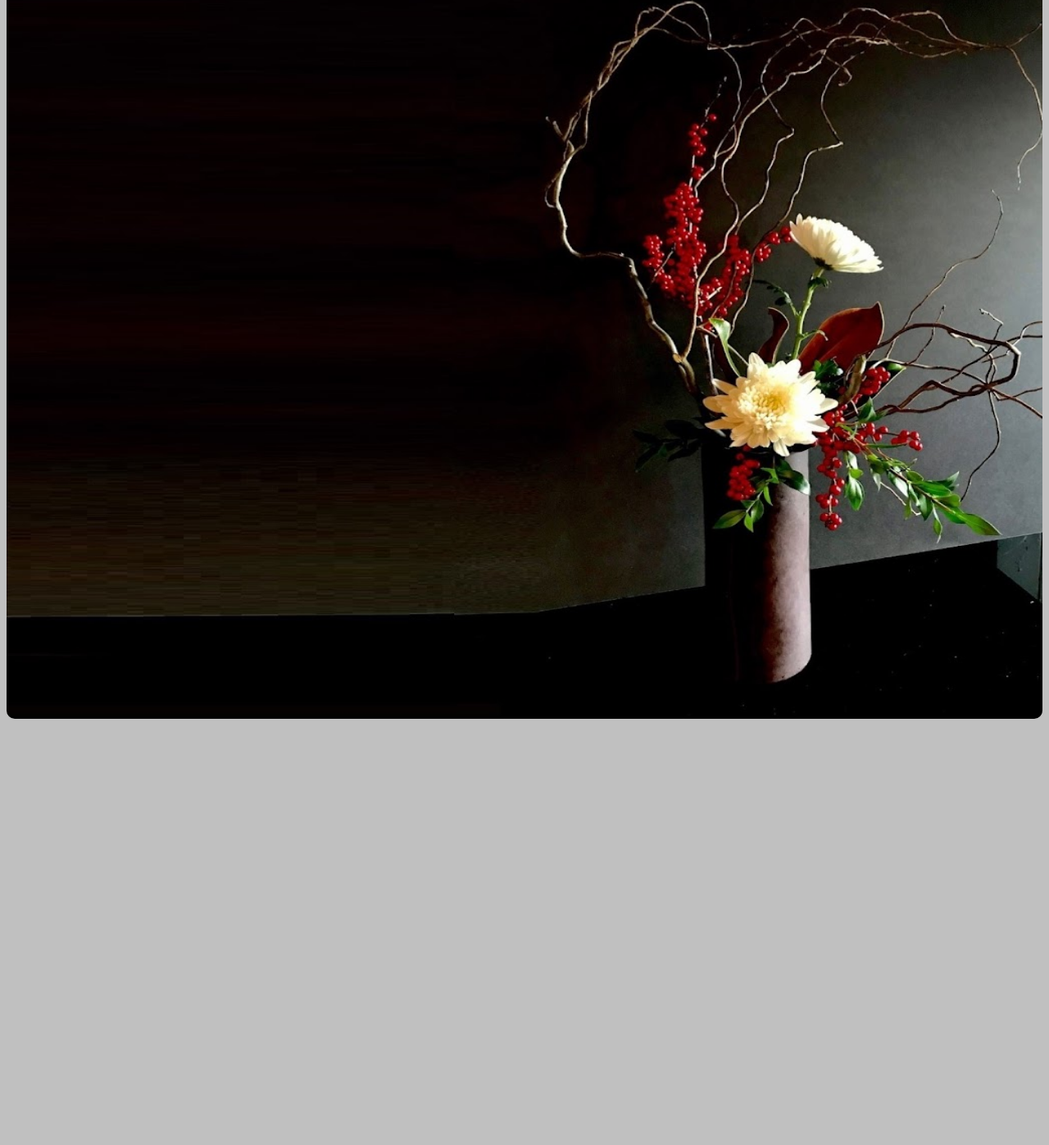
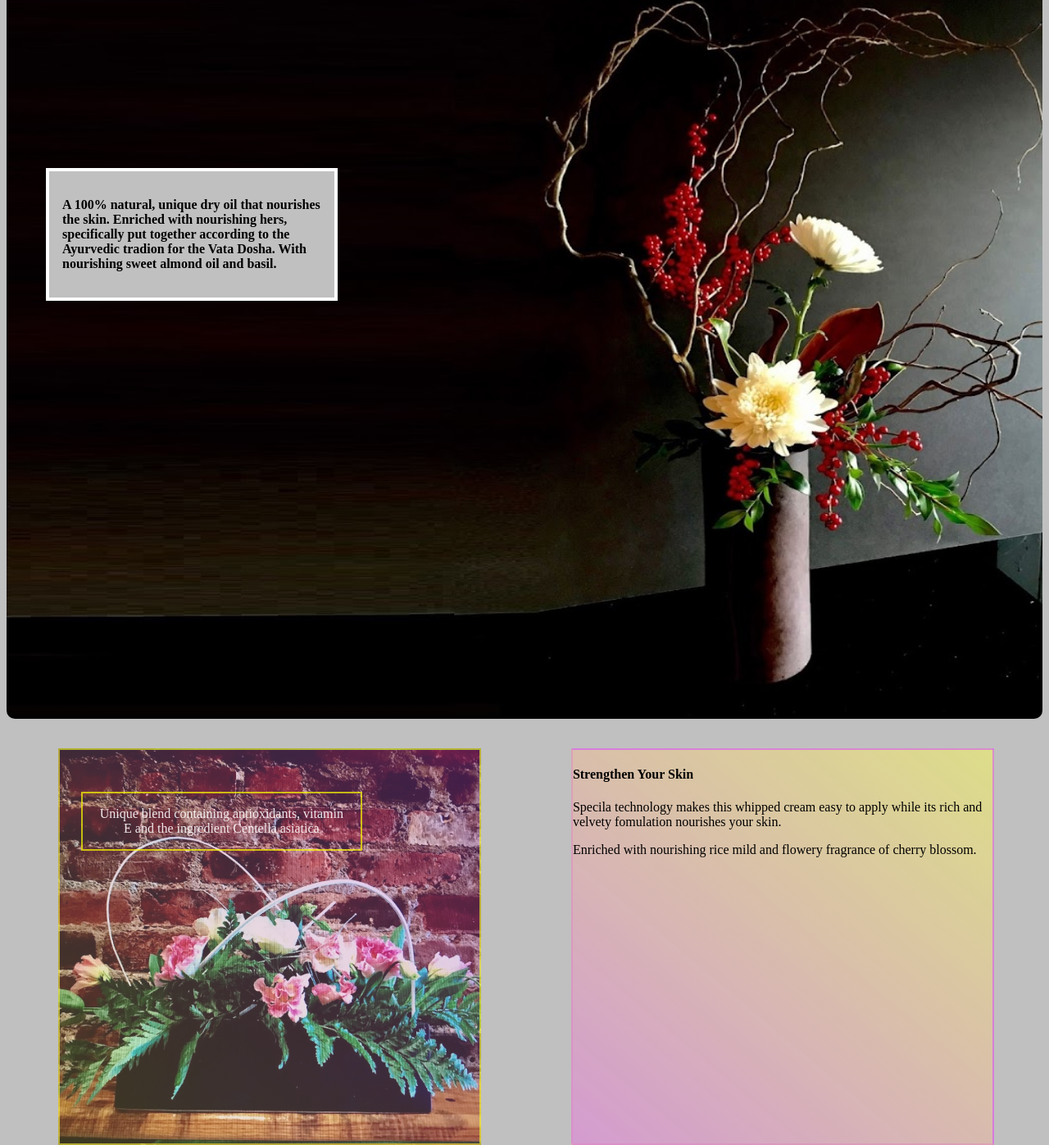
Before and after one commit to LedioDylgjeri/body-care, a plain HTML site: page index.html in a window 1280 px wide. Shown: the part 317-1714 px from the top of the page at 82% size. Before the commit the page ends 1206 px from the top, so only its background shows below. Drawn offline with Linux system fonts and the light colour scheme.

Commit message:
creat grid layout for information content

```diff
--- a/index.html
+++ b/index.html
@@ -33,6 +33,21 @@
       </div>
     </div>
   </div>
-  <img class="intro-img" src="./images/intro_img2.jpg" alt="">
+  <div class="intro-div">
+    <img class="intro-img" src="./images/intro_img2.jpg" alt="flowers">
+    <div class="intro-p">
+      <p>A 100% natural, unique dry oil that nourishes the skin. Enriched with nourishing hers, specifically put together according to the Ayurvedic tradion for the Vata Dosha. With nourishing sweet almond oil and basil.</p>
+    </div>
+  </div>
+  <div class="grid-parent">
+    <div class="div1-img">
+      <p>Unique blend containing antioxidants, vitamin E and the ingredient Centella asiatica</p>
+    </div>
+    <div class="div2-text">
+      <h4>Strengthen Your Skin</h4>
+      <p>Specila technology makes this whipped cream easy to apply while its rich and velvety fomulation nourishes your skin.</p>
+      <p>Enriched with nourishing rice mild and flowery fragrance of cherry blossom.</p>
+    </div>
+  </div>
 </body>
 </html>
--- a/style.css
+++ b/style.css
@@ -96,7 +96,7 @@ body{
   }
 }
 
-@media screen and (max-width: 600px){
+@media screen and (max-width: 650px){
   @keyframes h1 {
       0% {
         transform: translateY(0);
@@ -114,6 +114,23 @@ body{
         transform: translateY(0%);
       }
     }
+  @keyframes h4 {
+    0% {
+      transform: translateY(0);
+    }
+
+      33% {
+        transform: translateY(0%);
+      }
+
+      66% {
+        transform: translateY(-660%);
+      }
+
+      100% {
+        transform: translateY(0%);
+      }
+  }
 }
 
 /* slide show */
@@ -178,8 +195,60 @@ body{
   background-color: rgba(201, 156, 5, 0.9);
 }
 
+.intro-div {
+  position: relative;
+}
+
 .intro-img {
   width: 100%;
   height: 60rem;
   border-radius: 0 0 10px 10px;
 }
+
+.intro-p {
+  position: absolute;
+  width: 25%;
+  border: 4px solid white;
+  padding: 1rem;
+  top: 0;
+  background-color: silver;
+  margin-top: 18rem;
+  margin-left: 3rem;
+  font-weight: bolder;
+}
+
+.grid-parent {
+  width: 90%;
+  height: 20rem;
+  margin: 2rem auto;
+  display: grid;
+  grid-template-columns: repeat(auto-fit, minmax(500px, 1fr));
+  grid-gap: 10%;
+}
+
+.grid-parent > .div1-img {
+  width: 100%;
+  height: 30rem;
+  background-image: linear-gradient(40deg, rgba(244, 233, 132, 0.238),
+  rgba(199, 92, 238, 0.308)), url(./images/intro_img1.jpg);
+  background-position: 50% 50%;
+  background-size: cover;
+  border: 2px solid rgba(243, 243, 54, 0.639);
+}
+
+.div1-img > p {
+  border: 2px solid rgba(255, 255, 0, 0.682);
+  color: rgba(255, 255, 255, 0.89);
+  width: 60%;
+  text-align: center;
+  padding: 1rem;
+  margin-top: 10%;
+  margin-left: 5%;
+}
+
+
+.grid-parent > .div2-text {
+  background: linear-gradient(40deg, #ed6ce46f, #f7f75a88);
+  width: 100%;
+  border: 2px solid rgba(218, 76, 243, 0.402);
+}
```
